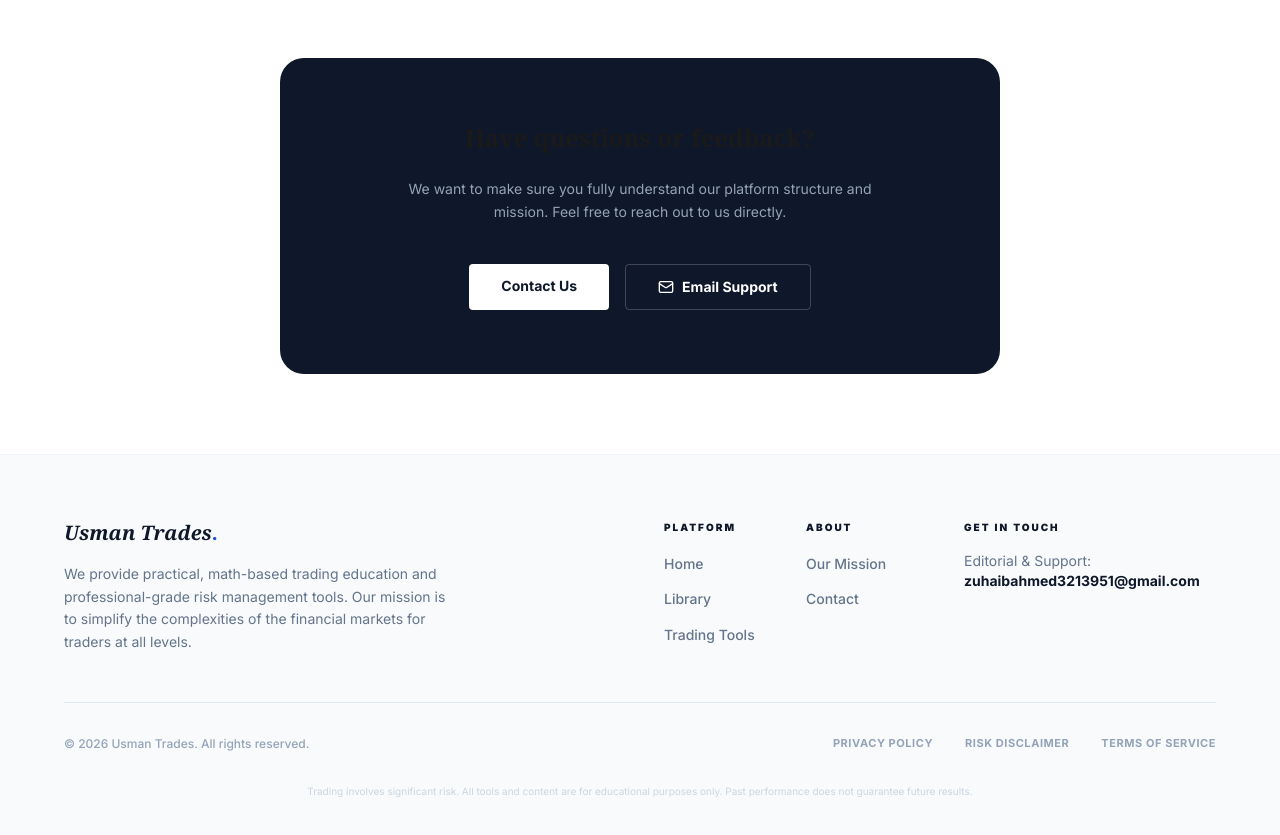
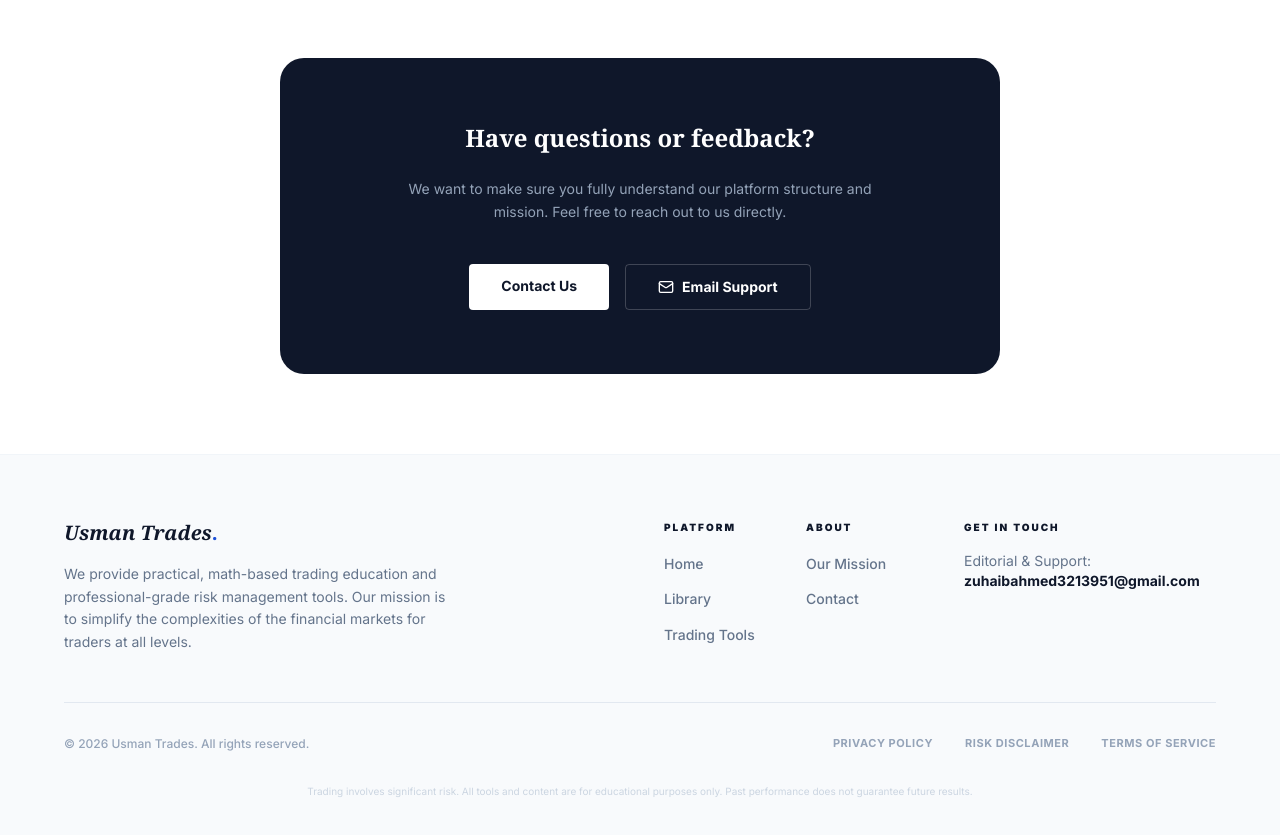
Before and after one commit to Dzuhaib/usman-trades-blog, a Next.js app: page /about in a window 1280 px wide. Shown: the part 1740-2575 px from the top of the page. Built offline with nearby package versions, Linux system fonts and the light colour scheme; no server answers.

Commit message:
Update page.tsx

```diff
--- a/app/about/page.tsx
+++ b/app/about/page.tsx
@@ -97,7 +97,7 @@
       </div>
 
       <section className="bg-slate-900 text-white p-10 md:p-16 rounded-3xl space-y-6 text-center">
-        <h2 className="text-2xl font-bold font-serif">Have questions or feedback?</h2>
+        <h2 className="text-2xl font-bold font-serif text-white">Have questions or feedback?</h2>
         <p className="text-slate-400 text-sm max-w-[500px] mx-auto leading-relaxed">
           We want to make sure you fully understand our platform structure and mission. Feel free to reach out to us directly.
         </p>
```
